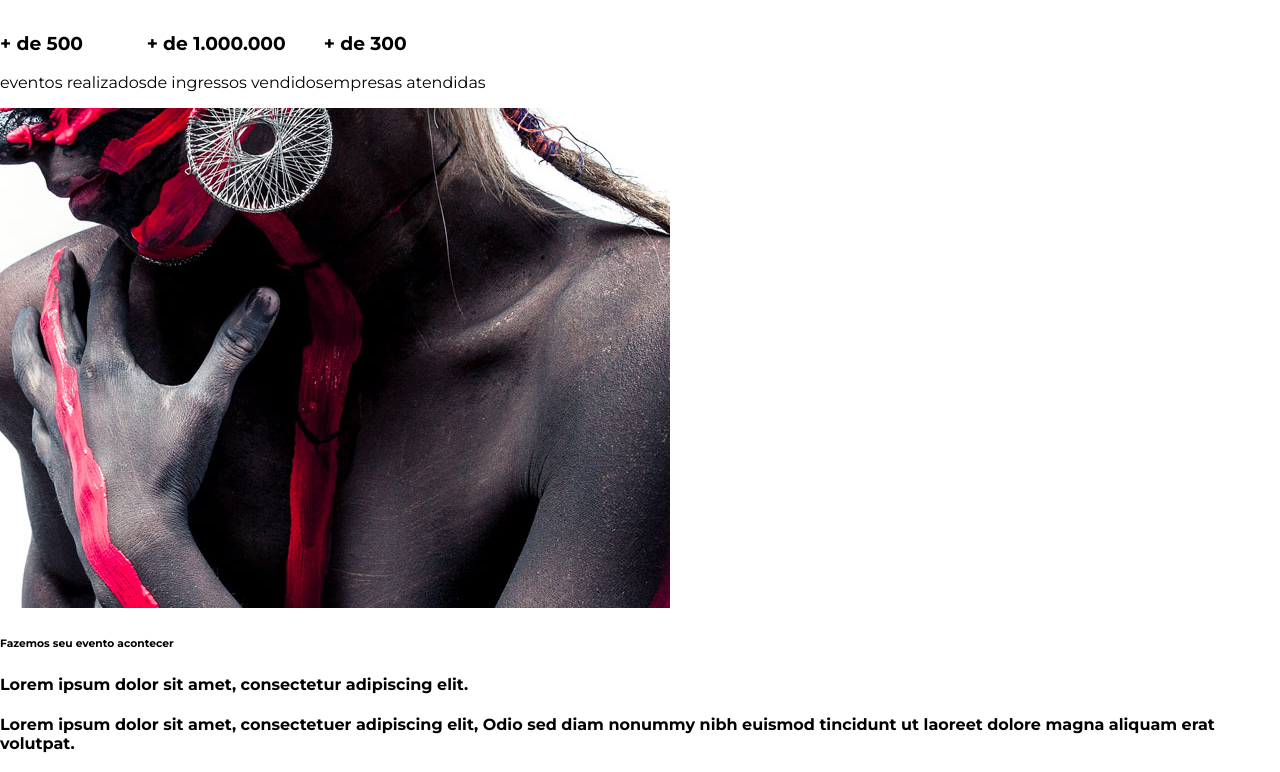
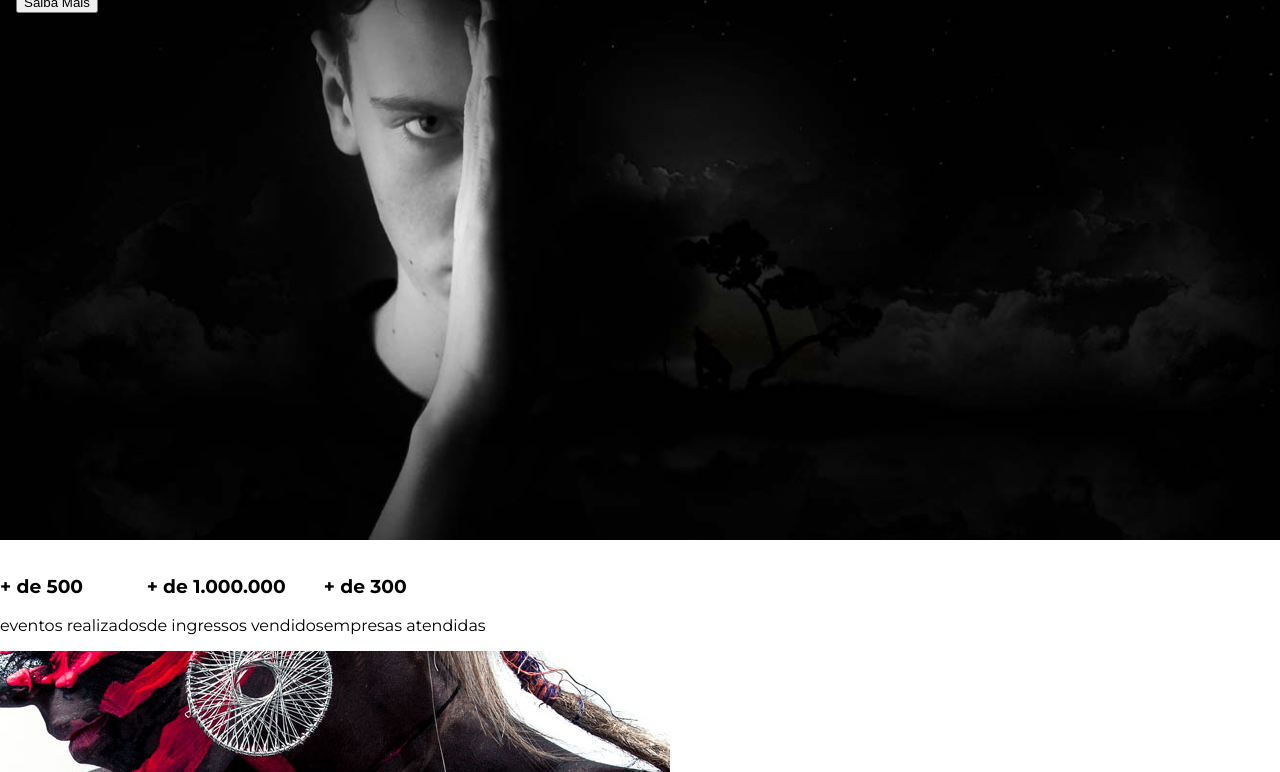
Before and after one commit to iversonsantosdev/studion, a website: page index.html in a window 1280 px wide. Shown: the part 260-1032 px from the top of the page. Drawn offline with Linux system fonts and the light colour scheme.

Commit message:
stylizing image with css, first page

```diff
--- a/style.css
+++ b/style.css
@@ -5,9 +5,10 @@
 }
 
  :root {
-   --color-primary: #ffc500;
    font-family: 'Montserrat', sans-serif;
    font-size: 16px;
+   --color-primary: #ffc500;
+   --default-padding: 1rem;
  }
 
  body {
@@ -73,3 +74,14 @@
   .copy--primary {
     color: var(--color-primary)
   }
+
+  #slider {
+    height: calc(100vh - 7.75rem);
+    padding: var(--default-padding);
+    background-color: #000;
+    background-image: url('./src/images/banner.jpg');
+    background-size: cover;
+    background-repeat: no-repeat;
+    background-position: center;
+    color: #fff;
+  }
```
